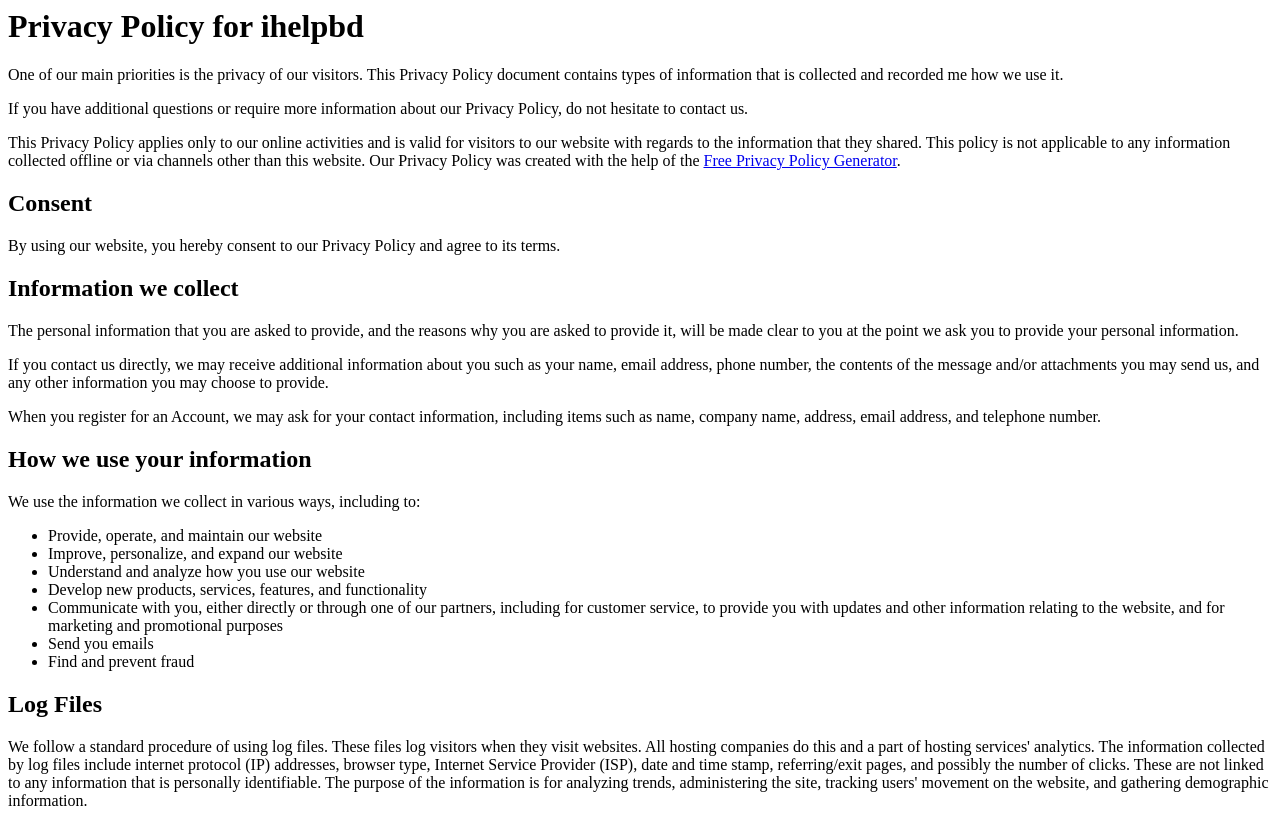
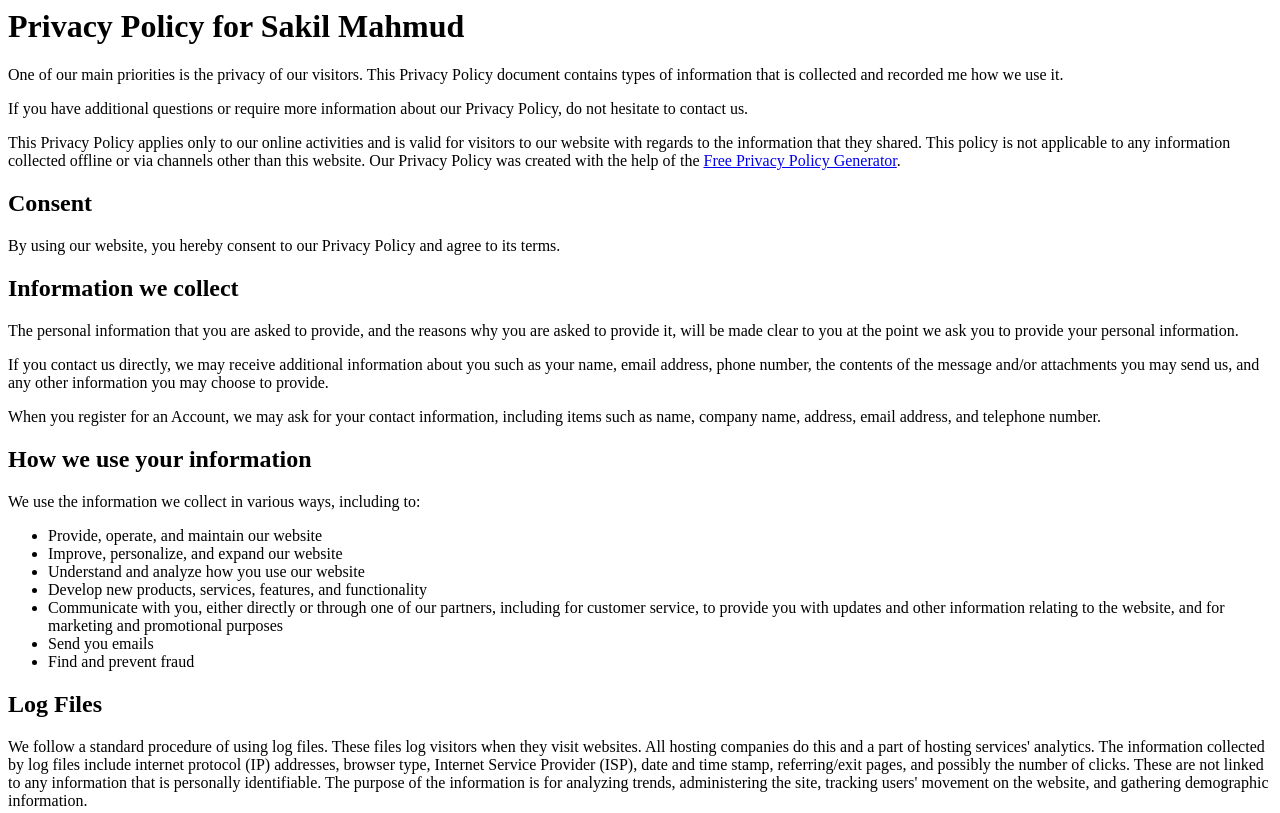
Before and after one commit to mistersakil/privacy-policy, a plain HTML site: page index.html in a window 1280 px wide. Shown: the top 813 px of the page. Drawn offline with Linux system fonts and the light colour scheme.

Commit message:
updated readme.md file

```diff
--- a/index.html
+++ b/index.html
@@ -1,7 +1,7 @@
 <html>
   <head></head>
   <body>
-    <h1>Privacy Policy for ihelpbd</h1>
+    <h1>Privacy Policy for Sakil Mahmud</h1>
 
     <p>
       One of our main priorities is the privacy of our visitors. This Privacy
```
Also changed, not shown: 1 other file.
